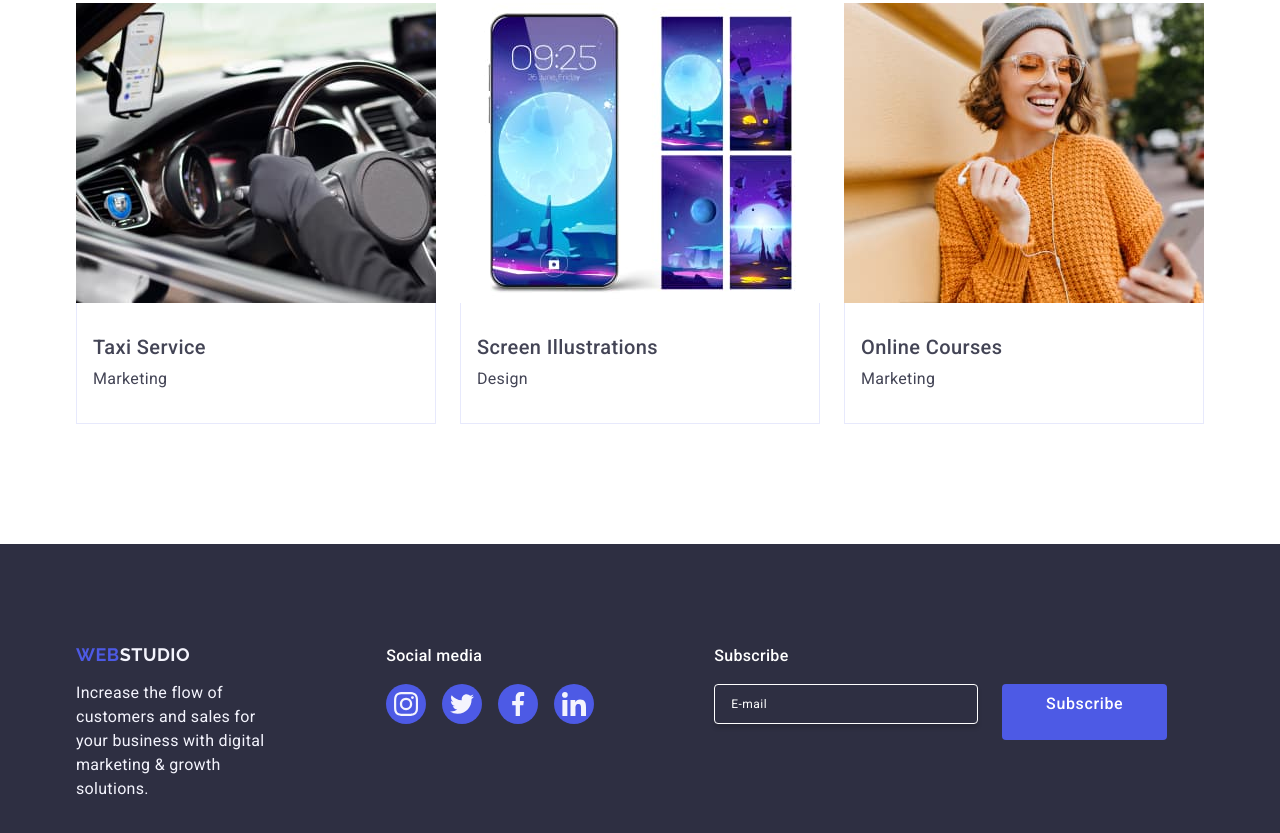
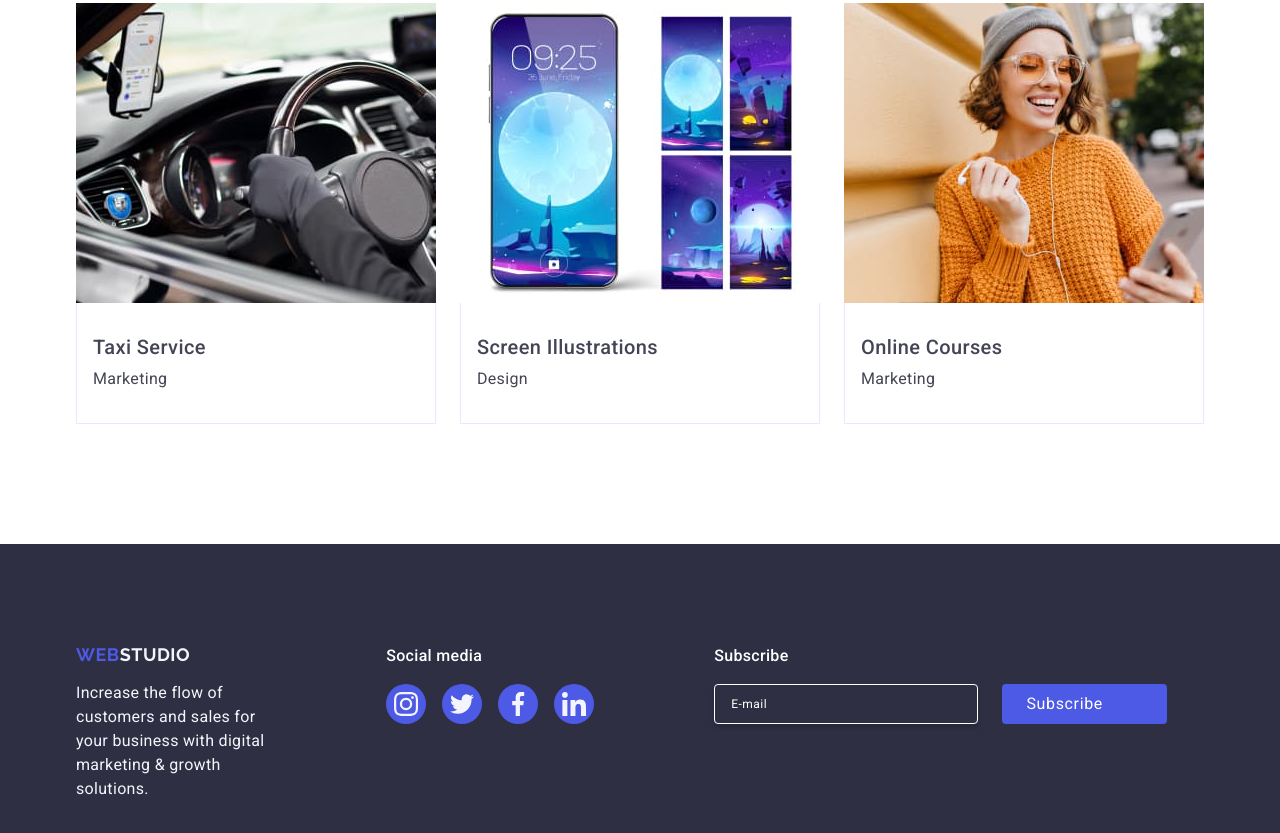
Before and after one commit to OleksandrYagodkin/goit-markup-hw-05, a plain HTML site: page index.html in a window 1280 px wide. Shown: the part 2639-3472 px from the top of the page. Drawn offline with nearby package versions, Linux system fonts and the light colour scheme; a script that the page names is missing.

Commit message:
06/12/24  1

```diff
--- a/css/styles.css
+++ b/css/styles.css
@@ -548,13 +548,12 @@ display: block;
 }
 
 .subscribe-button {
-    display: block;
-    align-items: center;
-    justify-content: center;
-    padding: 8px 24px;
-    min-width: 165px;
-    height: 56px;
-    font-weight: 500;
+    display: flex;
+        align-items: center;
+        justify-content: center;
+        padding: 8px 24px;
+        min-width: 165px;
+        height: 40px;
     color: #ffffff;
 line-height: 1.5;
 letter-spacing: 0.04em;
```
Also changed, not shown: index.html (+1 -1 lines), 1 other file.
